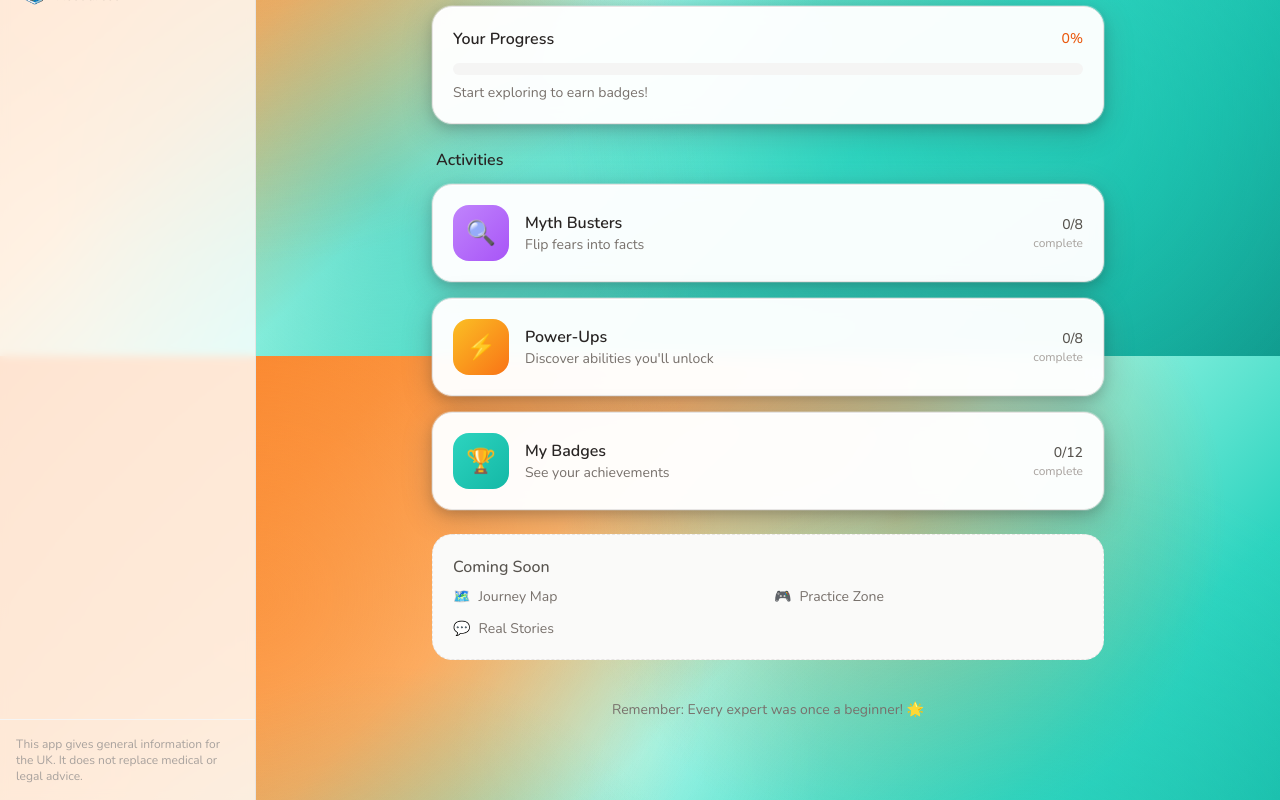
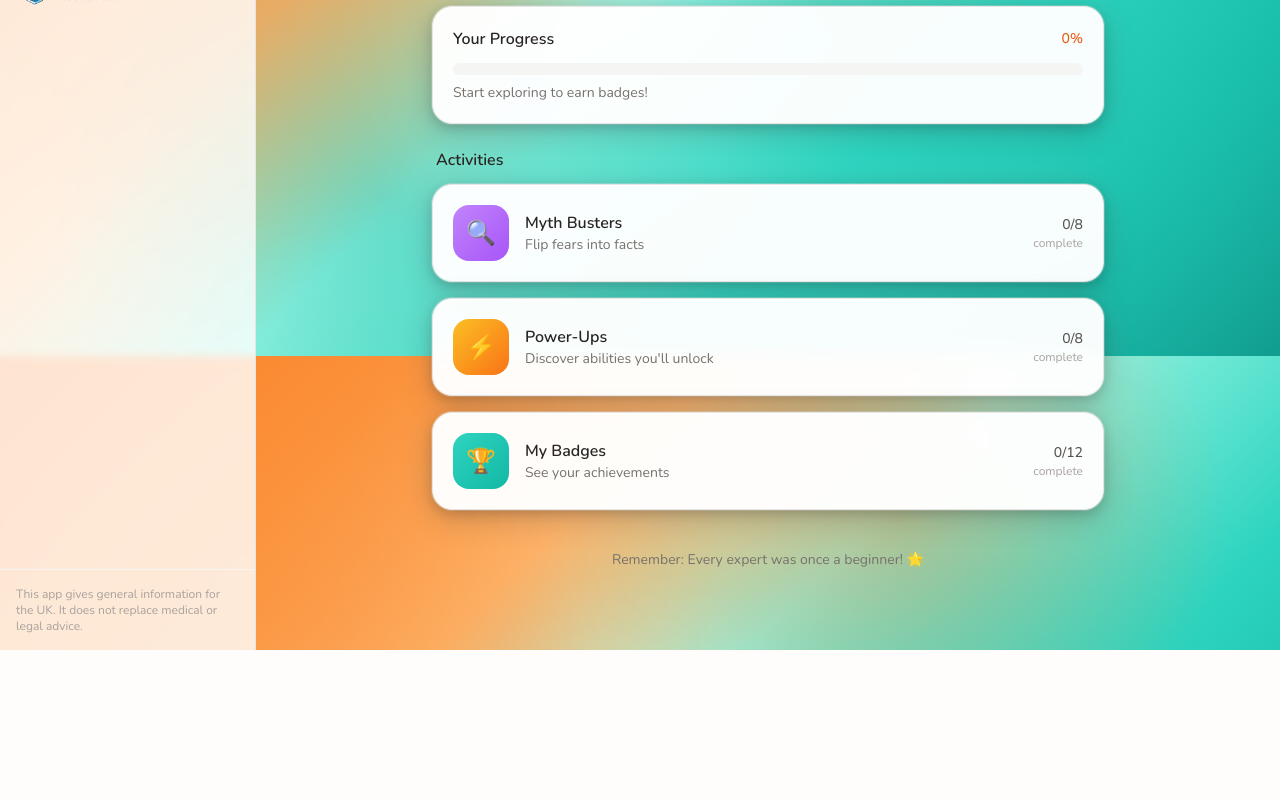
Before and after one commit to tedotedo/transition-helper, a React (Vite) app: page /level-up in a window 1280 px wide. Shown: the part 444-1244 px from the top of the page. After the commit the page ends 1094 px from the top, so only its background shows below. Built offline with nearby package versions, Linux system fonts and the light colour scheme.

Commit message:
Remove Coming Soon section - all features now exist

```diff
--- a/src/pages/level-up/LevelUpHome.tsx
+++ b/src/pages/level-up/LevelUpHome.tsx
@@ -122,25 +122,6 @@ export default function LevelUpHome() {
         </div>
       </div>
 
-      {/* Coming soon placeholder */}
-      <div className="bg-warm-50 rounded-2xl border border-warm-200 border-dashed p-5">
-        <h3 className="font-medium text-warm-600 mb-2">Coming Soon</h3>
-        <div className="grid grid-cols-2 gap-3 text-sm text-warm-500">
-          <div className="flex items-center gap-2">
-            <span>🗺️</span>
-            <span>Journey Map</span>
-          </div>
-          <div className="flex items-center gap-2">
-            <span>🎮</span>
-            <span>Practice Zone</span>
-          </div>
-          <div className="flex items-center gap-2">
-            <span>💬</span>
-            <span>Real Stories</span>
-          </div>
-        </div>
-      </div>
-
       {/* Encouragement */}
       <div className="text-center py-4">
         <p className="text-warm-500 text-sm">
```
